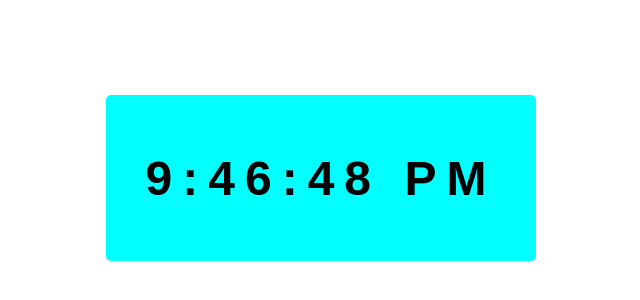
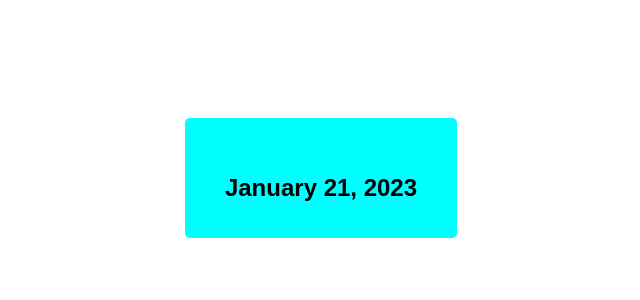
Before and after one commit to Holgermueller/Clock, a website: page index.html in a window 1280 px wide. Shown: the part 222-522 px from the top of the page, without its empty margins (319-959 px from the left). Drawn offline with nearby package versions, Linux system fonts and the light colour scheme.

Commit message:
soem code

```diff
--- a/index.css
+++ b/index.css
@@ -9,6 +9,7 @@ html {
   display: grid;
   place-items: center;
   font-family: sans-serif;
+  text-align: center;
 }
 
 .clock-container {
--- a/index.html
+++ b/index.html
@@ -10,6 +10,7 @@
   <body>
     <section class="clock-container">
       <h1 id="time" class="time"></h1>
+      <h2 class="date" id="date"></h2>
     </section>
 
     <script
--- a/index.js
+++ b/index.js
@@ -1,5 +1,13 @@
-let time = moment().format("LTS");
+let date = moment().format("LL");
+let timeDisplay = document.createElement("time");
 
-console.log(time);
+const getTime = () => {
+  setInterval(() => {
+    let time = moment().format("LTS");
+    timeDisplay.innerHTML = time;
+  }, 1000);
+};
 
-document.getElementById("time").innerHTML = time;
+document.getElementById("date").innerHTML = date;
+
+getTime();
```
